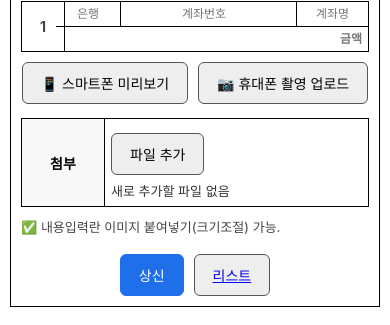
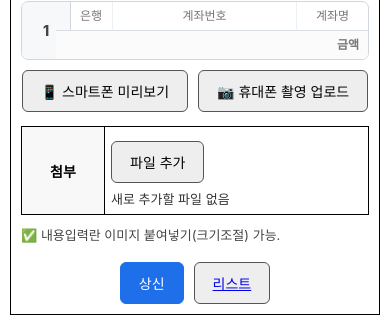
Before and after one commit to hyunsoo76/approval, a Django app: page /v2/new/ in a window 390 px wide. Shown: the part 716-1041 px from the top of the page. Run offline with Django 5.2, Linux system fonts and the light colour scheme; data that the repository does not hold is empty.

Commit message:
Clean up mobile payment table styling

```diff
--- a/approvals_v2/templates/approvals_v2/new.html
+++ b/approvals_v2/templates/approvals_v2/new.html
@@ -111,26 +111,27 @@
     .payment-table tr{
       display:grid;
       grid-template-columns:34px 56px minmax(150px,1fr) 72px;
-      margin-bottom:8px;
-      border-top:1px solid #000;
-      border-left:1px solid #000;
+      margin-bottom:9px;
+      border:1px solid #d0d7de;
+      border-radius:7px;
+      overflow:hidden;
+      background:#fff;
     }
     .payment-table td{
       display:block;
       border:0;
-      border-right:1px solid #000;
-      border-bottom:1px solid #000;
-      padding:4px;
+      padding:6px 7px;
       font-size:12px;
       min-width:0;
+      text-align:center;
     }
     .payment-table .no-col{width:34px;}
     .payment-table .bank-col{width:56px;}
-    .payment-table .payment-no{grid-column:1;grid-row:1 / span 2;display:flex;align-items:center;justify-content:center;font-size:14px;border-bottom:1px solid #000;}
-    .payment-table .bank-col{grid-column:2;grid-row:1;}
-    .payment-table .account-cell{grid-column:3;grid-row:1;}
-    .payment-table .name-cell{grid-column:4;grid-row:1;}
-    .payment-table .amount-cell{grid-column:2 / span 3;grid-row:2;border-top:0;}
+    .payment-table .payment-no{grid-column:1;grid-row:1 / span 2;display:flex;align-items:center;justify-content:center;font-size:14px;font-weight:800;background:#f6f8fa;border-right:1px solid #d0d7de;}
+    .payment-table .bank-col{grid-column:2;grid-row:1;border-bottom:1px solid #d8dee4;}
+    .payment-table .account-cell{grid-column:3;grid-row:1;border-left:1px solid #edf0f2;border-bottom:1px solid #d8dee4;}
+    .payment-table .name-cell{grid-column:4;grid-row:1;border-left:1px solid #edf0f2;border-bottom:1px solid #d8dee4;}
+    .payment-table .amount-cell{grid-column:2 / span 3;grid-row:2;background:#fbfbfc;}
     .payment-table input{font-size:12px;}
     .payment-table input[name="payment_account_number[]"]{white-space:nowrap;overflow-x:auto;}
   }
```
Also changed, not shown: approvals_v2/templates/approvals_v2/detail.html (+12 -11 lines).
